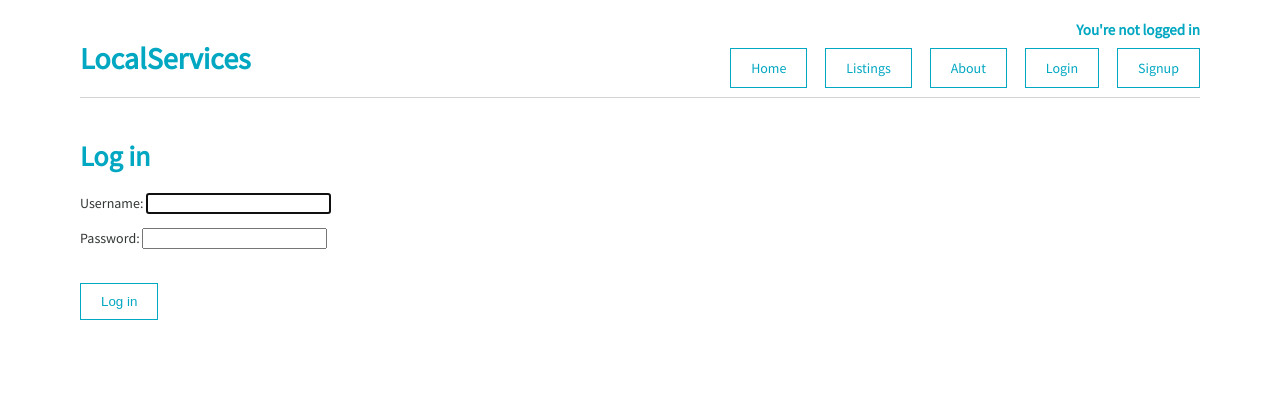
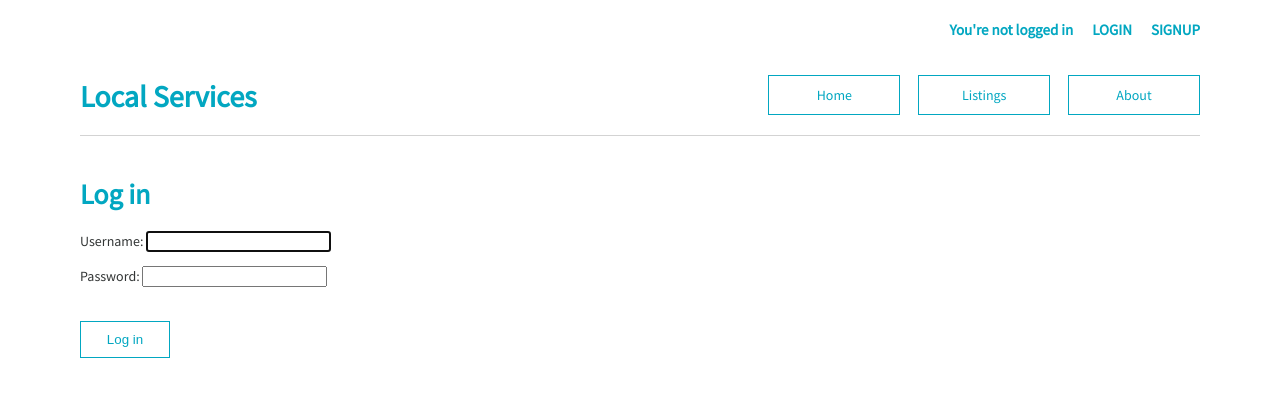
Before and after one commit to CHEMLEV/LocalServicesBoard, a Django app: a page that uses templates/base.html in a window 1280 px wide. Shown: the top 397 px of the page. Run offline with Django 4.2, Linux system fonts and the light colour scheme.

Commit message:
Login, signup links dissapear when logged in

```diff
--- a/LocalServicesBoard/models.py
+++ b/LocalServicesBoard/models.py
@@ -1,7 +1,7 @@
 from django.db import models
 from django.urls import reverse
 from django.conf import settings
-User = settings.AUTH_USER_MODEL
+
 
 
 from datetime import datetime
--- a/static/css/base.css
+++ b/static/css/base.css
@@ -28,6 +28,9 @@ body{
 
   .button-light, button{
     border: 1px solid #02A7C1;
+    min-width: 90px;
+    display: inline-block;
+    text-align: center;
     padding: 10px 20px;
     margin-left: 15px;
     background-color: white;
@@ -100,6 +103,7 @@ body{
   a{
     color: #02A7C1;
     text-decoration: none;
+    margin-left: 10px;
   }
 
   .no-margin, button{
--- a/templates/base.html
+++ b/templates/base.html
@@ -13,20 +13,28 @@
 
 <body>
     {% if user.is_authenticated %}
-    <h5> Hi, {{user.first_name}}</h5>
-    <h5><a href="{% url 'logout' %}">LOG OUT</a></h5>
+    <h5> Hi, {{user.first_name}} &nbsp <a href="{% url 'logout' %}" >LOG OUT</a></h5>
+
     {% else %}
-    <h5>You're not logged in</h5>
+    <h5>You're not logged in &nbsp <a href="{% url 'login' %}" >LOGIN</a> &nbsp <a href="{% url 'signup' %}">SIGNUP</a></h5>
     {% endif %}
+    <br>
+    <br>
 
     <header>
-        <p1>LocalServices</p1>
+        <p1>Local Services</p1>
         <div>
+
+            {% if user.is_authenticated == False %}
+
+            {% endif %}
+
             <a href="{% url 'home' %}" class="button-light">Home</a>
             <a href="{% url 'classifieds' %}" class="button-light">Listings</a>
             <a href="{% url 'about' %}" class="button-light">About</a>
-            <a href="{% url 'login' %}" class="button-light">Login</a>
-            <a href="{% url 'signup' %}" class="button-light">Signup</a>
+
+
+
         </div>
     </header>
 
--- a/templates/home.html
+++ b/templates/home.html
@@ -37,7 +37,7 @@
 
     <p class="placeholder">
         <br><br>
-        This is a project created by Alexey, Mei, Keita and Tracy from Whitecliffe NZ for
+        This is a project created by Alexey, Mei, Keita, Rosalind and Tracy from Whitecliffe NZ for
         educational purposes only.
     </p>
 {% endblock content %}
```
Also changed, not shown: db.sqlite3.
